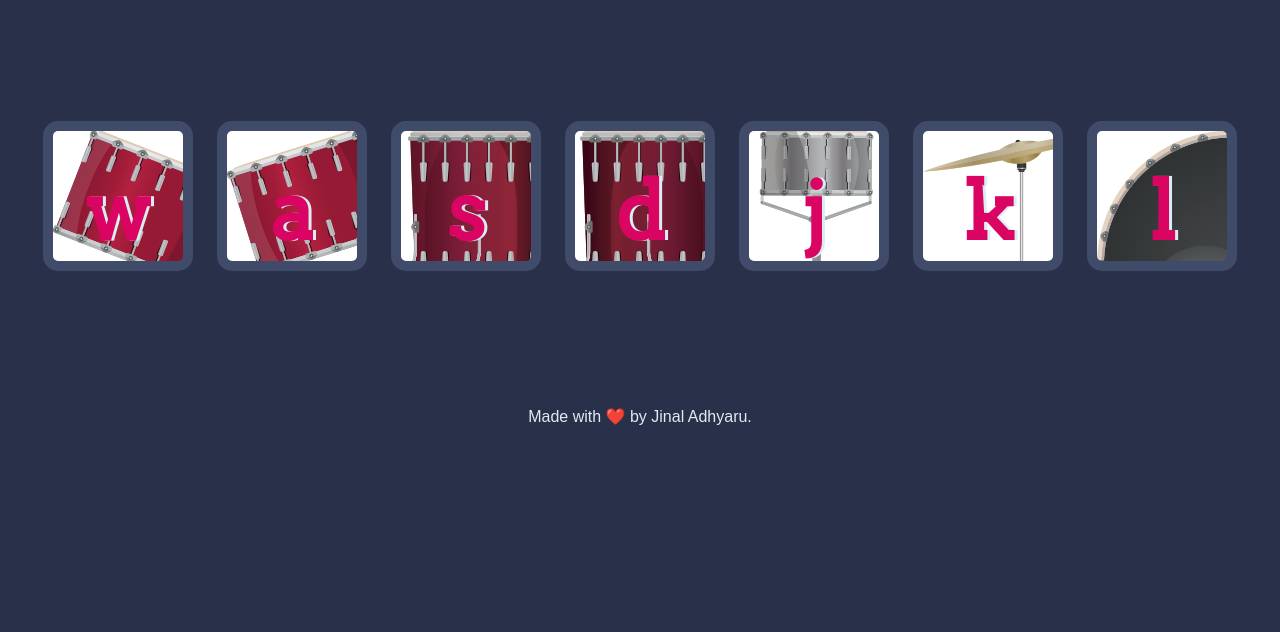
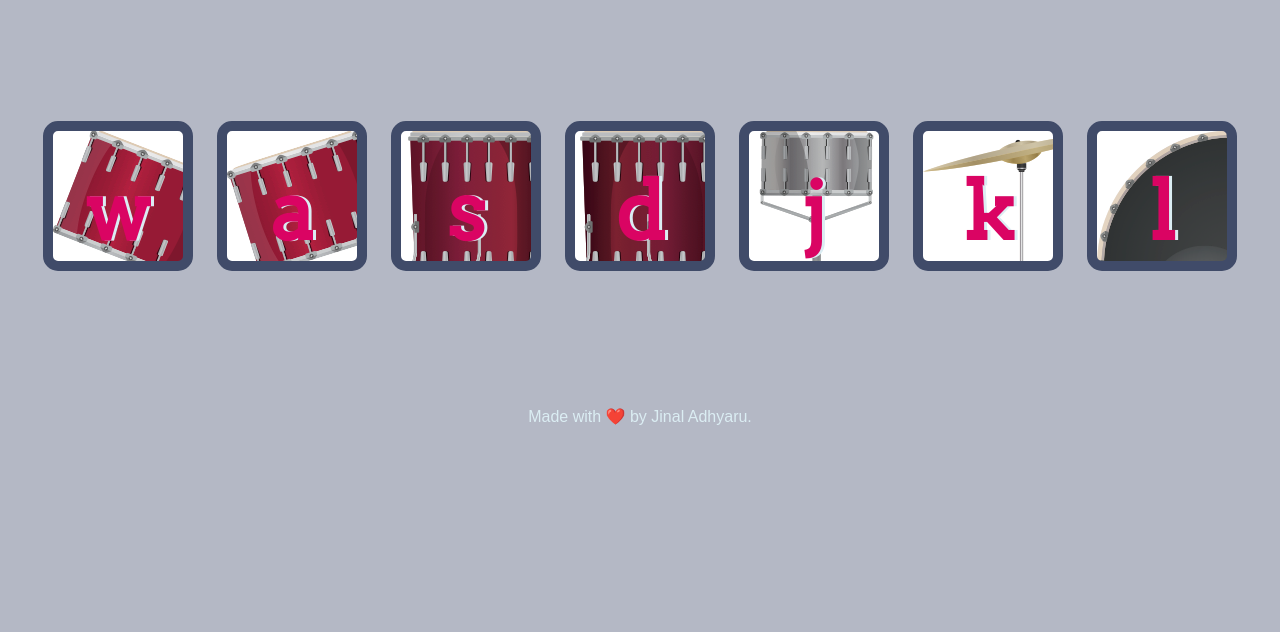
Before and after one commit to JinalAdhyaru/Drum-Kit, a plain HTML site: page index.html in a window 1280 px wide. Shown: the part 168-800 px from the top of the page. Drawn offline with Linux system fonts and the light colour scheme.

Commit message:
Change bg color for feature 1

```diff
--- a/styles.css
+++ b/styles.css
@@ -1,5 +1,5 @@
 body {
-    background-color: #283149;
+    background-color: #b4b8c5;
     text-align: center;
 }
 
```
